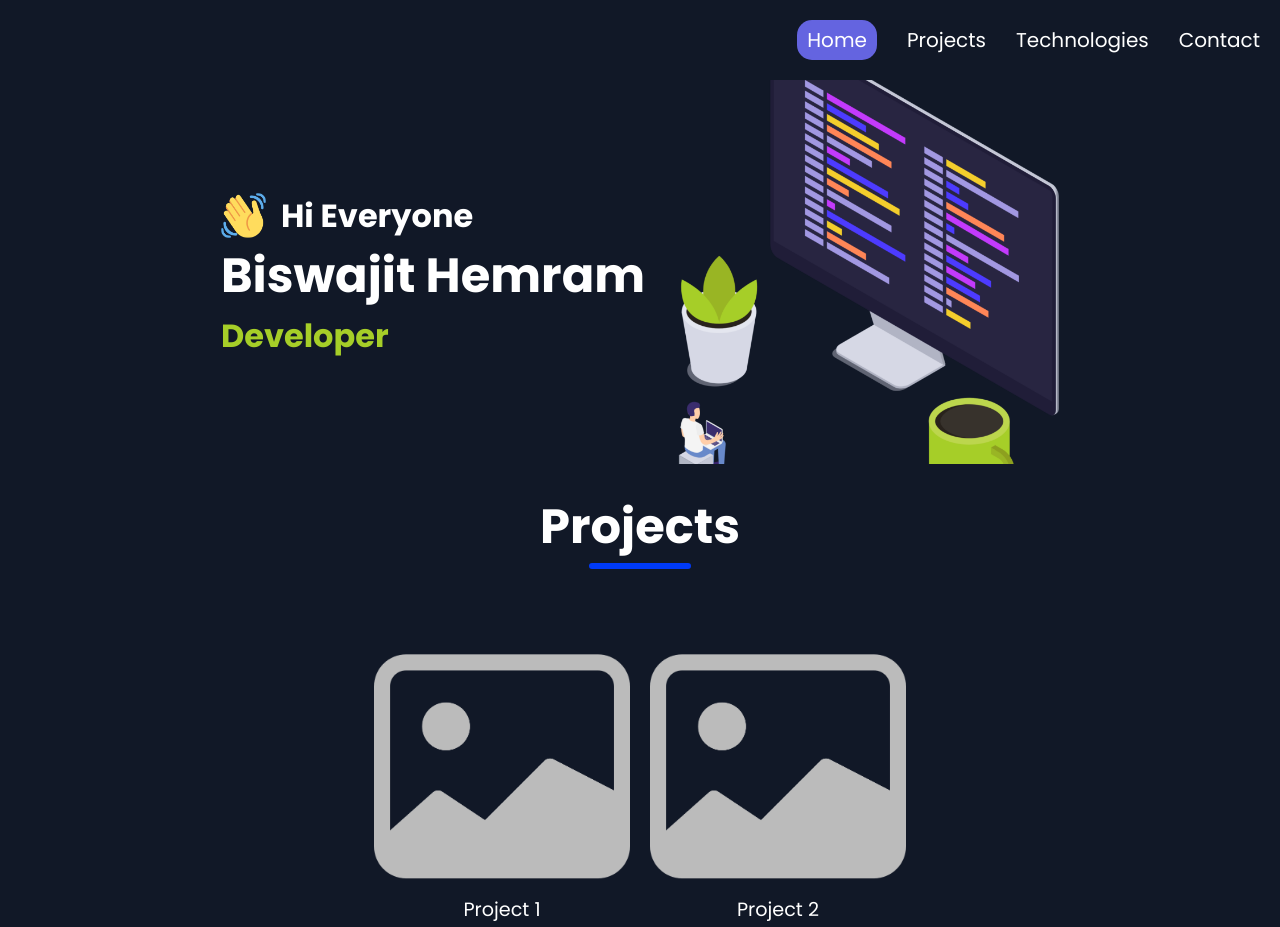
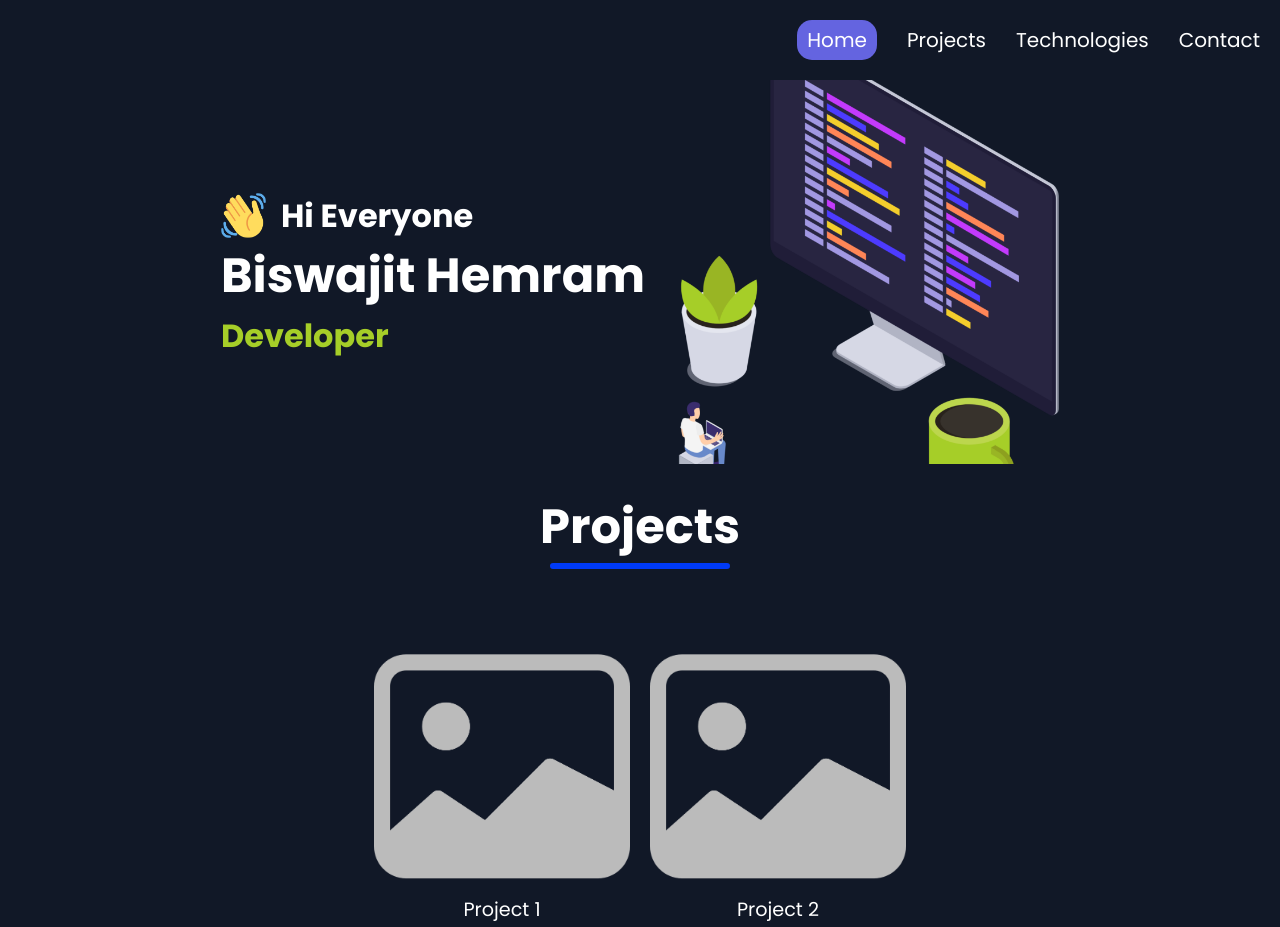
Before and after one commit to BiswajitHemram/pwskill, a plain HTML site: page project5/index.html in a window 1280 px wide. Shown: the top 927 px of the page. Drawn offline with Linux system fonts and the light colour scheme.

Commit message:
hr-line: width increase

```diff
--- a/project5/style.css
+++ b/project5/style.css
@@ -105,7 +105,7 @@ section h1, .contact > h1{
 
 section .hr-line{
     border: 3px solid  #003af7;
-    width: 8%;
+    width: 14%;
     border-radius: 5px;
 }
 
```
